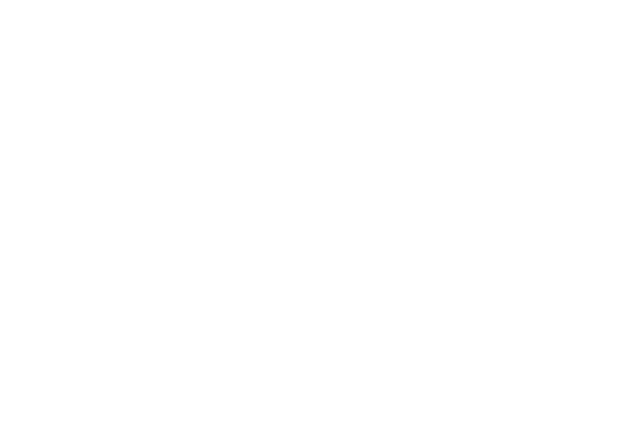
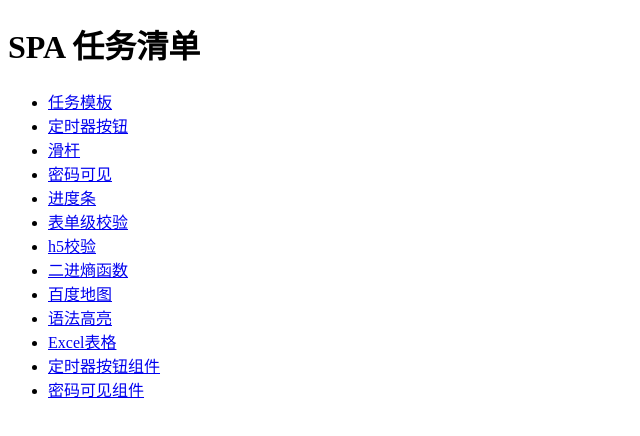
Before and after one commit to hcq0313/spa1, a website: page index.html in a window 1280 px wide. Shown: the whole page, without its empty margins (0-640 px from the left). Drawn offline with nearby package versions, Linux system fonts and the light colour scheme.

Commit message:
index.html

```diff
--- a/index.html
+++ b/index.html
@@ -2,38 +2,27 @@
 <html lang="en">
 <head>
   <meta charset="UTF-8">
-  <title>定时器按钮测试页面</title>
-  <link rel="stylesheet" href="timer-button.css">
+  <meta name="viewport" content="width=device-width,initial-scale=1,user-scalable=0">
+  <title>SPA 任务清单</title>
   <link rel="icon" href="https://i.wangding.in/favicon.ico" sizes="48x48" type="image/png">
 </head>
 <body>
-<style>
-.main{
-  width:200px;
-  height:200px;
-  margin:0 auto;
-}
-</style>
-
-<div class="main1"></div>
-<div class="main2"></div>
-<script src="//apps.bdimg.com/libs/jquery/2.1.4/jquery.min.js"></script>
-<script src="timer-button.js"></script>
-<script>
-$(function(){
-  var $btnAdd1 = $('input[value="add timer-btn1"]'),
-      $btnAdd2 = $('input[value="add timer-btn2"]');
-
-      $btnAdd1.click(function(){
-        $timerBtn.init({
-          title:'发送验证码',
-          time:6,
-          clickHandler:function(){
-          alert('handle event through arguments!');
-          }
-        });
-      });
-});
-</script>
+<h1>SPA 任务清单</h1>
+<ul>
+  <li><a href="./00-template/index.html">任务模板</a></li>
+  <li><a href="./10-timer-button">定时器按钮</a></li>
+  <li><a href="./12-range">滑杆</a></li>
+  <li><a href="./11-password-visual">密码可见</a></li>
+  <li><a href="./13-progress/index.html">进度条</a></li>
+  <li><a href="./20-form-validation">表单级校验</a></li>
+  <li><a href="./21-h5-validation">h5校验</a></li>
+  <li><a href="./31-echart">二进熵函数</a></li>
+  <li><a href="./32-map">百度地图</a></li>
+  <li><a href="./33-highlight">语法高亮</a></li>
+  <li><a href="./34-excel">Excel表格</a></li>
+  <li><a href="./41-timer-button">定时器按钮组件</a></li>
+  <li><a href="./42-password-visual">密码可见组件</a></li>
+  <!-- 参考上一行代码，后续任务链接加到这里 -->
+</ul>
 </body>
 </html>
```
